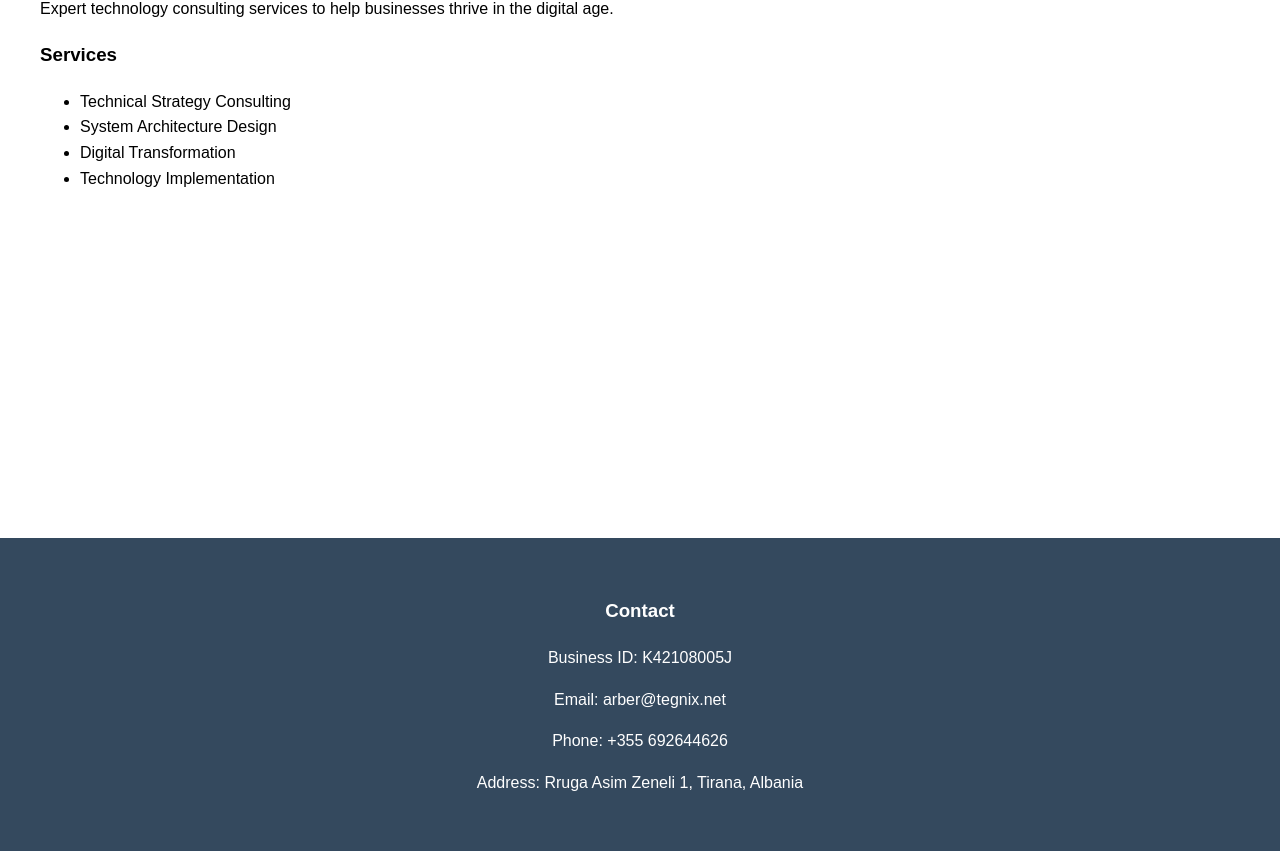
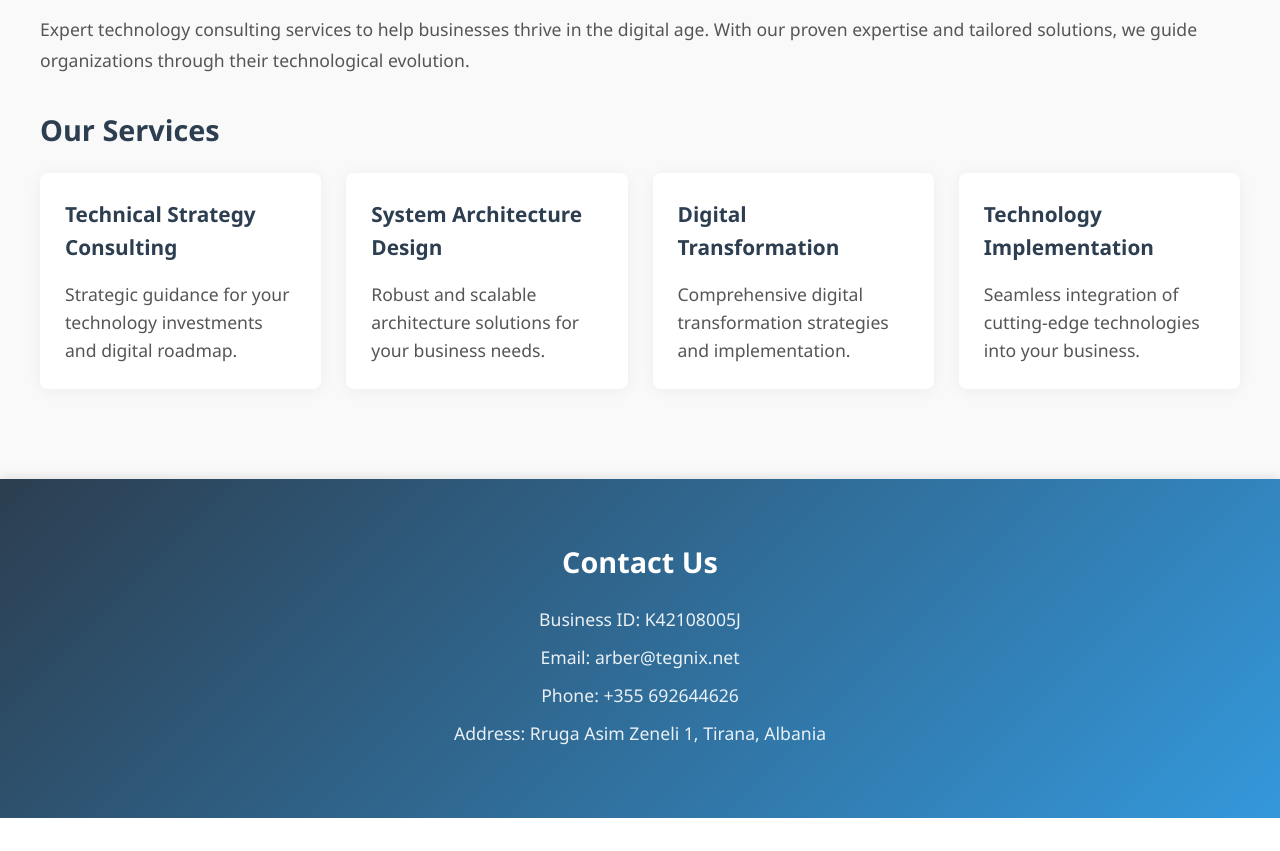
Before and after one commit to Tegnix/tegnix, a plain HTML site: page index.html in a window 1280 px wide. Shown: the part 398-1249 px from the top of the page. After the commit the page ends 1216 px from the top, so only its background shows below. Drawn offline with Linux system fonts and the light colour scheme.

Commit message:
Add files via upload

```diff
--- a/index.html
+++ b/index.html
@@ -6,36 +6,96 @@
     <title>Tech Consultancy Services</title>
     <style>
         body {
-            font-family: Arial, sans-serif;
+            font-family: 'Segoe UI', Tahoma, Geneva, Verdana, sans-serif;
             margin: 0;
             padding: 0;
             line-height: 1.6;
+            color: #333;
         }
         .container {
             max-width: 1200px;
             margin: 0 auto;
-            padding: 20px;
+            padding: 30px;
         }
         header {
-            background-color: #2c3e50;
+            background: linear-gradient(135deg, #2c3e50, #3498db);
             color: white;
-            padding: 40px 0;
+            padding: 30px 0;
             text-align: center;
+            box-shadow: 0 2px 10px rgba(0,0,0,0.1);
+        }
+        header h1 {
+            font-size: 2.4em;
+            margin-bottom: 10px;
+        }
+        header p {
+            font-size: 1.1em;
+            opacity: 0.9;
+            margin: 0;
         }
         .main-content {
-            min-height: calc(100vh - 200px);
             padding: 40px 0;
+            background-color: #f9f9f9;
+        }
+        .main-content h2 {
+            color: #2c3e50;
+            font-size: 2.2em;
+            margin: 20px 0;
+        }
+        .main-content p {
+            font-size: 1.1em;
+            color: #555;
+            margin: 15px 0;
+            line-height: 1.8;
+        }
+        .main-content h3 {
+            margin: 30px 0 20px 0;
+            font-size: 1.8em;
+            color: #2c3e50;
+        }
+        .services-list {
+            display: grid;
+            grid-template-columns: repeat(auto-fit, minmax(280px, 1fr));
+            gap: 25px;
+            margin: 20px 0;
+        }
+        .service-item {
+            background: white;
+            padding: 25px;
+            border-radius: 8px;
+            box-shadow: 0 2px 15px rgba(0,0,0,0.05);
+            transition: transform 0.3s ease;
+        }
+        .service-item:hover {
+            transform: translateY(-5px);
+        }
+        .service-item h4 {
+            margin: 0 0 15px 0;
+            font-size: 1.3em;
+            color: #2c3e50;
+        }
+        .service-item p {
+            margin: 0;
+            line-height: 1.6;
         }
         footer {
-            background-color: #34495e;
+            background: linear-gradient(135deg, #2c3e50, #3498db);
             color: white;
-            padding: 20px 0;
-            position: relative;
-            bottom: 0;
+            padding: 30px 0;
             width: 100%;
+            box-shadow: 0 -2px 10px rgba(0,0,0,0.1);
         }
         .contact-info {
             text-align: center;
+        }
+        .contact-info h3 {
+            font-size: 1.8em;
+            margin: 0 0 20px 0;
+        }
+        .contact-info p {
+            margin: 10px 0;
+            font-size: 1.1em;
+            opacity: 0.9;
         }
     </style>
 </head>
@@ -50,21 +110,32 @@
     <section class="main-content">
         <div class="container">
             <h2>Welcome</h2>
-            <p>Expert technology consulting services to help businesses thrive in the digital age.</p>
-            <h3>Services</h3>
-            <ul>
-                <li>Technical Strategy Consulting</li>
-                <li>System Architecture Design</li>
-                <li>Digital Transformation</li>
-                <li>Technology Implementation</li>
-            </ul>
+            <p>Expert technology consulting services to help businesses thrive in the digital age. With our proven expertise and tailored solutions, we guide organizations through their technological evolution.</p>
+            <h3>Our Services</h3>
+            <div class="services-list">
+                <div class="service-item">
+                    <h4>Technical Strategy Consulting</h4>
+                    <p>Strategic guidance for your technology investments and digital roadmap.</p>
+                </div>
+                <div class="service-item">
+                    <h4>System Architecture Design</h4>
+                    <p>Robust and scalable architecture solutions for your business needs.</p>
+                </div>
+                <div class="service-item">
+                    <h4>Digital Transformation</h4>
+                    <p>Comprehensive digital transformation strategies and implementation.</p>
+                </div>
+                <div class="service-item">
+                    <h4>Technology Implementation</h4>
+                    <p>Seamless integration of cutting-edge technologies into your business.</p>
+                </div>
+            </div>
         </div>
     </section>
-
     <footer>
         <div class="container">
             <div class="contact-info">
-                <h3>Contact</h3>
+                <h3>Contact Us</h3>
                 <p>Business ID: K42108005J</p>
                 <p>Email: arber@tegnix.net</p>
                 <p>Phone: +355 692644626</p>
```
